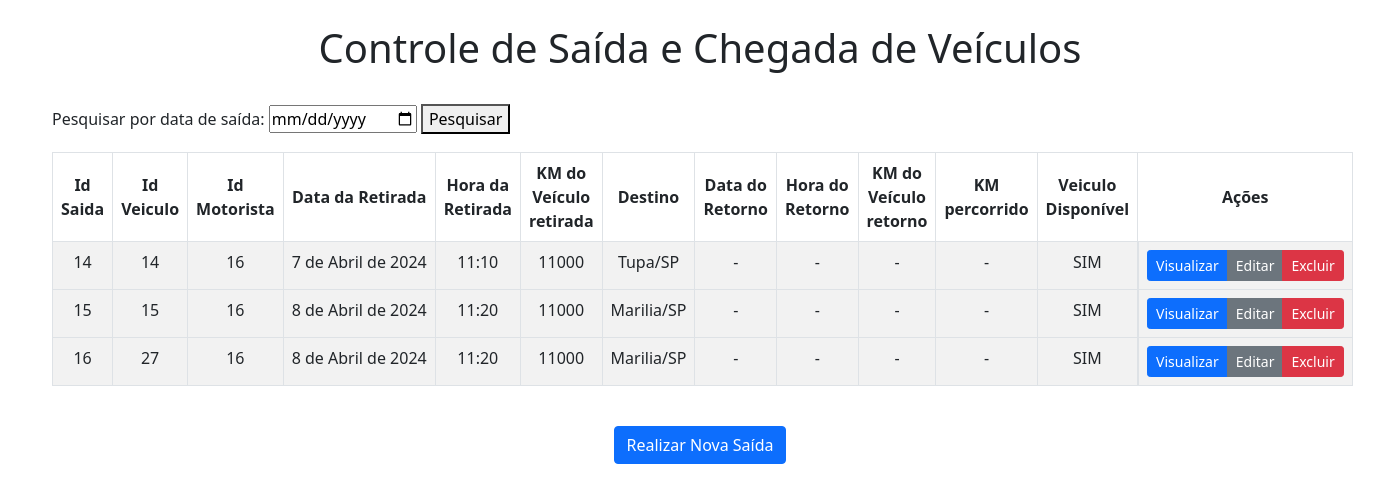
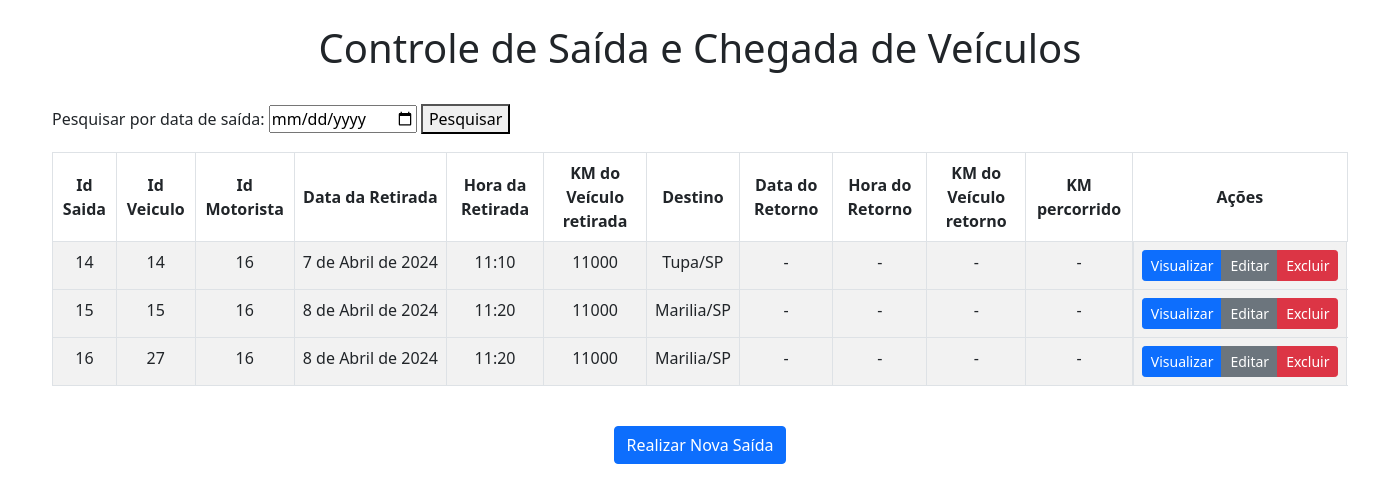
Before and after one commit to daltonpfdev/ag_controle_project, a Django app: page / in a window 1400 px wide. Shown: the part 56-559 px from the top of the page. Run offline with Django 5.2, Linux system fonts and the light colour scheme; data comes from the database, SQL or seed files in the repository.

Commit message:
Tirando a Disponibilidade do Veículo na Tabela de Controle de Saídas

```diff
--- a/app_controle/templates/app_controle/controle_list.html
+++ b/app_controle/templates/app_controle/controle_list.html
@@ -46,7 +46,6 @@
                     <th>Hora do Retorno</th>
                     <th>KM do Veículo retorno</th>
                     <th>KM percorrido</th>
-                    <th>Veiculo Disponível</th>
                     <th>Ações</th>
                 </tr>
             </thead>
@@ -66,7 +65,6 @@
                     <td>{{ controle.hora_retorno|default:"-" }}</td>
                     <td>{{ controle.km_retorno|floatformat:0|default:"-" }}</td>
                     <td>{{ controle.km_percorrido|floatformat:0|default:"-" }}</td>
-                    <td style="white-space: nowrap;">{% if controle.veiculo.disponivel %} SIM {% else %} NÃO {% endif %}</td>
                     <td class="btn-group text-center">
                         <a href="{% url 'controle_detail' pk=controle.pk %}" class="btn btn-primary btn-sm">Visualizar</a>
                         <a href="{% url 'controle_update' pk=controle.id %}" class="btn btn-secondary btn-sm">Editar</a>
```
